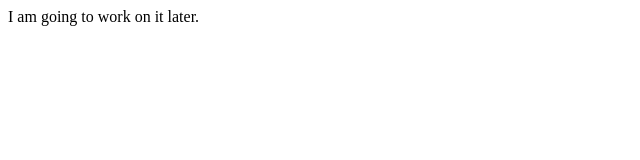
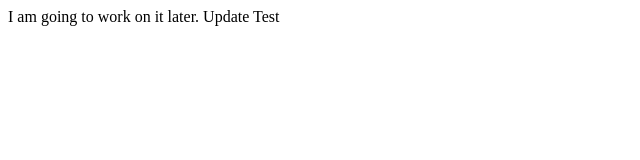
Before and after one commit to ElizaGMorgan/BrowserTicTacToe, a plain HTML site: page src/my-recipes.html in a window 1280 px wide. Shown: the full height of the page, 0-640 px from the left. Drawn offline with Linux system fonts and the light colour scheme.

Commit message:
Testing a second commit

```diff
--- a/src/my-recipes.html
+++ b/src/my-recipes.html
@@ -6,6 +6,6 @@
     <title>My Favorite Recipes</title>
 </head>
 <body>
-    I am going to work on it later.
+    I am going to work on it later. Update Test
 </body>
 </html>
```
